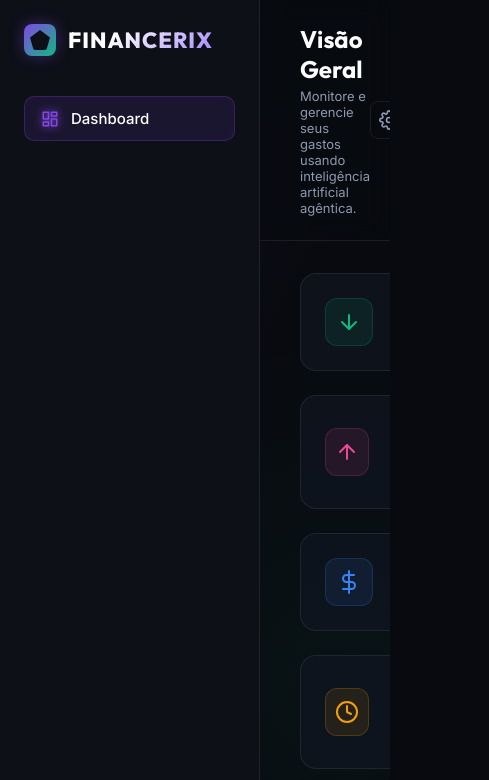
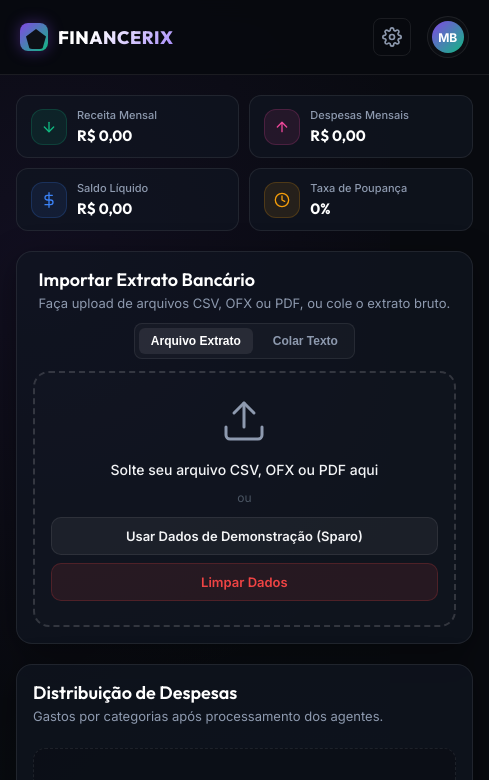
Before and after one commit to MateusHBLima/financerix, a website: page public/index.html in a window 390 px wide. Shown: the top 780 px of the page, 489 px wide, since content can reach past the window. Drawn offline with nearby package versions, Linux system fonts and the light colour scheme.

Commit message:
style(mobile): adiciona responsividade completa para visualização em smartphones

```diff
--- a/public/index.css
+++ b/public/index.css
@@ -896,3 +896,179 @@ body {
   from { transform: translateY(-20px); opacity: 0; }
   to { transform: translateY(0); opacity: 1; }
 }
+
+/* Mobile-only brand block, hidden on desktop */
+.mobile-brand {
+  display: none;
+}
+
+/* Mobile responsiveness styles */
+@media (max-width: 768px) {
+  .app-container {
+    grid-template-columns: 1fr;
+    height: auto;
+    min-height: 100vh;
+  }
+
+  .sidebar {
+    display: none; /* Hide desktop sidebar */
+  }
+
+  .main-content {
+    height: auto;
+    overflow-y: visible;
+  }
+
+  .topbar {
+    padding: 16px 20px;
+    background-color: rgba(8, 10, 15, 0.85); /* Slightly darker for better contrast */
+  }
+
+  .page-title-area {
+    display: none; /* Hide page title in topbar on mobile */
+  }
+
+  .mobile-brand {
+    display: flex;
+    align-items: center;
+    gap: 10px;
+  }
+
+  .mobile-brand .logo-icon {
+    width: 28px;
+    height: 28px;
+  }
+
+  .mobile-brand .logo-text {
+    font-family: var(--font-title);
+    font-size: 18px;
+    font-weight: 800;
+    letter-spacing: 0.5px;
+    background: linear-gradient(135deg, #ffffff 30%, #a78bfa 100%);
+    -webkit-background-clip: text;
+    -webkit-text-fill-color: transparent;
+  }
+
+  .user-profile {
+    padding: 4px;
+    border-radius: 50%;
+  }
+
+  .profile-info {
+    display: none; /* Hide avatar name and role to save space */
+  }
+
+  .view-section {
+    padding: 20px 16px 40px 16px;
+    gap: 20px;
+  }
+
+  /* KPI Grid responsive adjustments */
+  .kpi-grid {
+    grid-template-columns: repeat(2, 1fr); /* 2 columns for KPIs */
+    gap: 10px;
+  }
+
+  .kpi-card {
+    padding: 12px 14px;
+    gap: 10px;
+    border-radius: 12px;
+  }
+
+  .kpi-icon {
+    width: 36px;
+    height: 36px;
+    background-size: 16px;
+  }
+
+  .kpi-label {
+    font-size: 11px;
+  }
+
+  .kpi-value {
+    font-size: 15px;
+    word-break: break-word;
+  }
+
+  /* Dashboard grids */
+  .dashboard-grid {
+    grid-template-columns: 1fr; /* Stack charts and dropzone */
+    gap: 20px;
+  }
+
+  .glass-card {
+    padding: 16px;
+    border-radius: 16px;
+  }
+
+  /* Drop zone action buttons */
+  .drop-zone {
+    padding: 24px 16px;
+    min-height: 150px;
+  }
+
+  .drop-zone-text {
+    font-size: 14px;
+  }
+
+  .drop-zone-actions {
+    flex-direction: column;
+    width: 100%;
+    gap: 8px;
+  }
+
+  .drop-zone-actions .btn {
+    width: 100%;
+    justify-content: center;
+    font-size: 13px;
+    padding: 10px;
+  }
+
+  /* Action bar elements */
+  .action-bar {
+    flex-direction: column;
+    align-items: stretch;
+    gap: 12px;
+    text-align: center;
+  }
+
+  .action-bar .btn {
+    width: 100%;
+    justify-content: center;
+  }
+
+  .chart-wrapper {
+    height: 220px;
+  }
+
+  /* Table responsive styling */
+  .card-header-row {
+    flex-direction: column;
+    align-items: flex-start;
+    gap: 12px;
+    margin-bottom: 16px;
+  }
+
+  .table-wrapper {
+    margin: 0 -16px; /* Let it touch the edge of screen and show scroll indicator */
+    width: calc(100% + 32px);
+    border-radius: 0;
+    border-left: none;
+    border-right: none;
+  }
+
+  .table th, .table td {
+    padding: 10px 12px;
+    font-size: 12px;
+  }
+
+  /* Modal responsiveness */
+  .modal-content {
+    padding: 20px;
+    border-radius: 16px;
+  }
+
+  .modal-header h3 {
+    font-size: 16px;
+  }
+}
--- a/public/index.html
+++ b/public/index.html
@@ -46,6 +46,10 @@
     <main class="main-content">
       <!-- Topbar -->
       <header class="topbar">
+        <div class="mobile-brand">
+          <div class="logo-icon"></div>
+          <h1 class="logo-text">FINANCERIX</h1>
+        </div>
         <div class="page-title-area">
           <h2 class="page-title" id="main-title">Visão Geral</h2>
           <p class="page-subtitle">Monitore e gerencie seus gastos usando inteligência artificial agêntica.</p>
@@ -119,7 +123,7 @@
                 <div class="drop-zone-icon"></div>
                 <span class="drop-zone-text">Solte seu arquivo CSV, OFX ou PDF aqui</span>
                 <span class="drop-zone-or">ou</span>
-                <div style="display: flex; gap: 8px; justify-content: center; z-index: 10;">
+                <div class="drop-zone-actions" style="display: flex; gap: 8px; justify-content: center; z-index: 10;">
                   <button class="btn btn-secondary" id="btn-load-mock">Usar Dados de Demonstração (Sparo)</button>
                   <button class="btn btn-secondary" id="btn-clear-data" style="background: rgba(239, 68, 68, 0.1); border-color: rgba(239, 68, 68, 0.2); color: #ef4444;">Limpar Dados</button>
                 </div>
```
